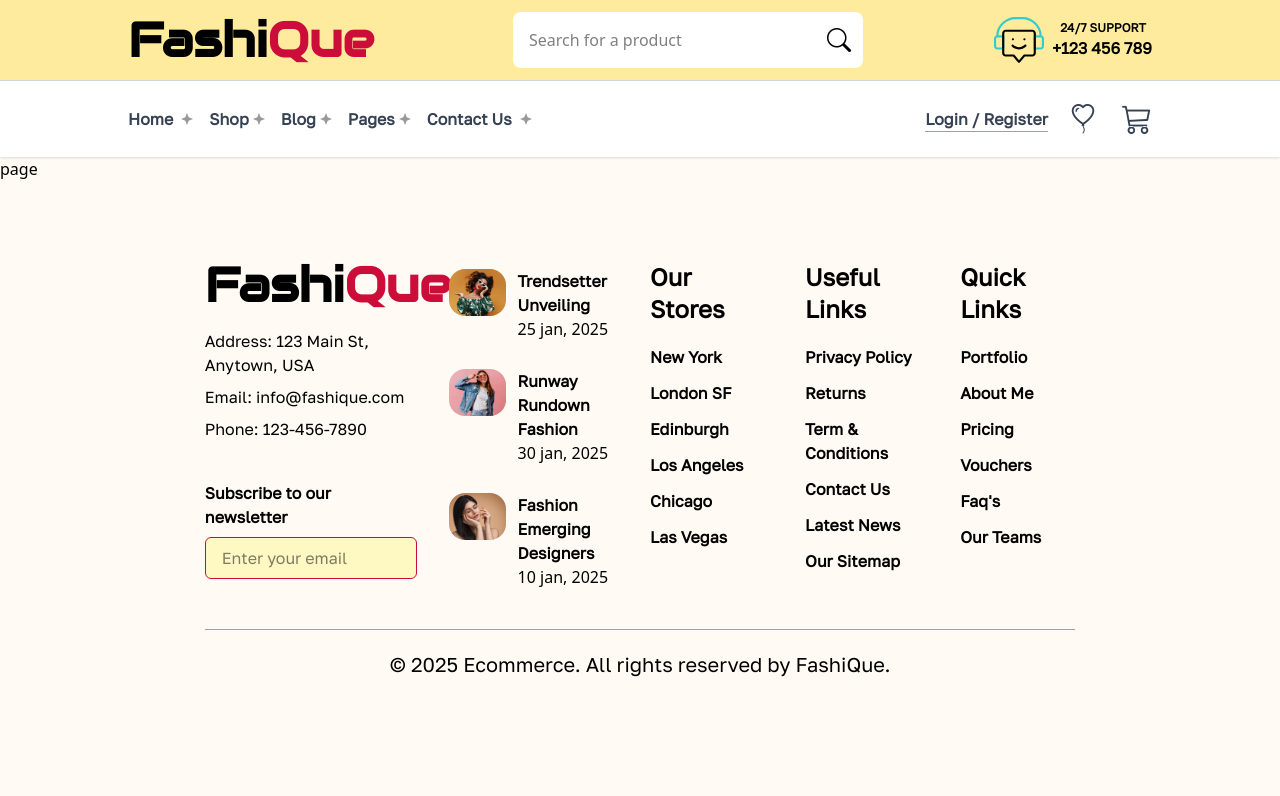
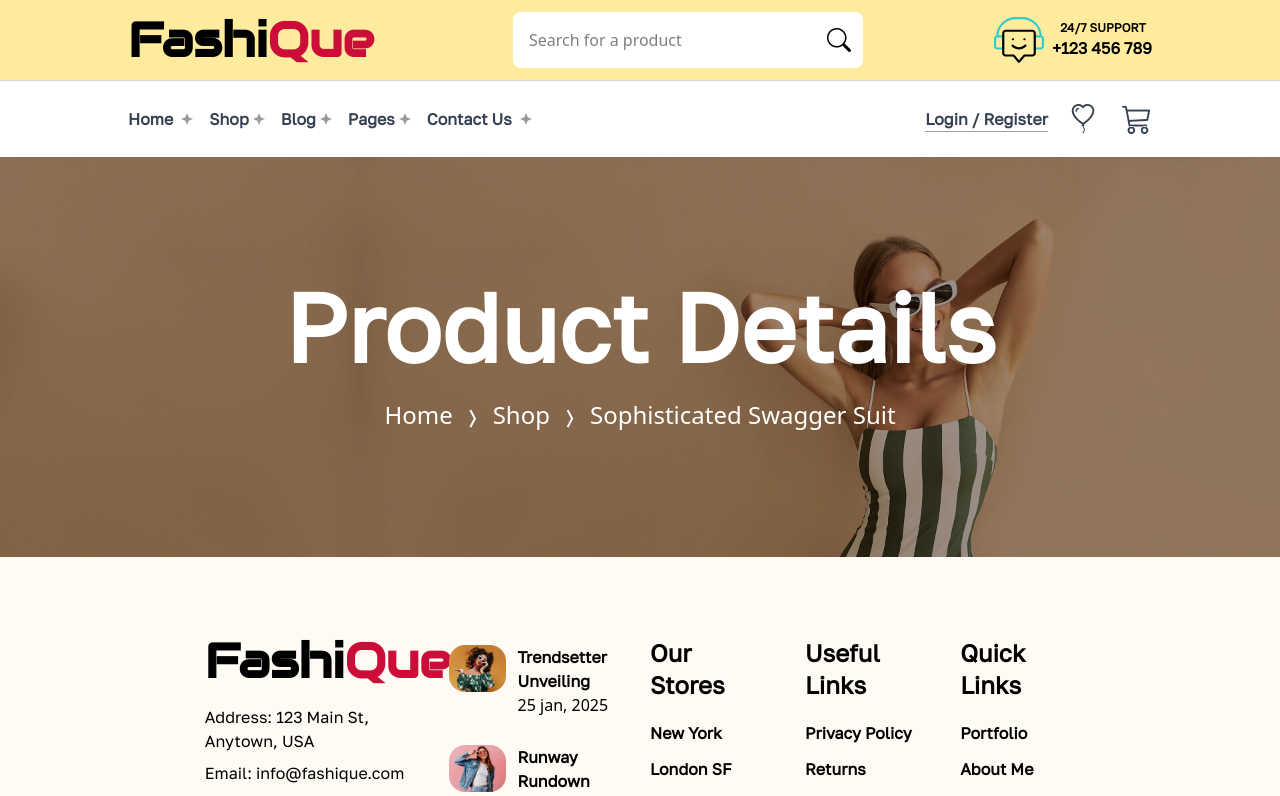
Before and after one commit to Jisap/next16-ecommerce-frontend, a Next.js app: page /UI-Components/Shop/1 in a window 1280 px wide. Shown: the top 796 px of the page. Built offline with nearby package versions, Linux system fonts and the light colour scheme.

Commit message:
feat: Add PageHeader component and implement dynamic product details page.

```diff
--- a/app/UI-Components/Shop/[id]/page.tsx
+++ b/app/UI-Components/Shop/[id]/page.tsx
@@ -1,9 +1,53 @@
-import React from 'react'
+'use client'
 
-const page = () => {
+import Image from "next/image"
+import ProductData from "@/data/ProductsData.json"
+import Link from "next/link"
+import returnPolicy from "@/public/assets/boat.png"
+import packBox from "@/public/assets/pack-box.png"
+import { useParams } from "next/navigation"
+import { useState } from "react"
+import PageHeader from "@/app/components/PageHeader"
+
+
+type ProductType = {
+  id: number;
+  title: string;
+  price: string;
+  image: string;
+  off?: string;
+  cate?: string;
+}
+
+const ProductDetailsPage = () => {
+
+  const { id } = useParams();
+  const product = ProductData.find((p) => p.id.toString() === id);
+
+  if (!product) {
+    return (
+      <div className="text-center py-40 text-3xl font-semibold">
+        Product not found
+      </div>
+    )
+  }
+
+  const [quantity, setQuantity] = useState(1);
+  const priceNumber = Number(product.price.replace("$", ""));
+  const totalPrice = priceNumber * quantity;
+
+  const [activeSize, setActiveSize] = useState("S")
+
   return (
-    <div>page</div>
+    <>
+      <PageHeader
+        title="Product Details"
+        currentPage={product.title}
+        parentPage="Shop"
+        parentLink="/UI-Components/Shop"
+      />
+    </>
   )
 }
 
-export default page
+export default ProductDetailsPage
--- a/app/components/PageHeader.tsx
+++ b/app/components/PageHeader.tsx
@@ -3,9 +3,11 @@ import Link from "next/link";
 interface PageHeaderProps {
   title: string;
   currentPage: string;
+  parentPage?: string;
+  parentLink?: string;
 }
 
-const PageHeader = ({ title, currentPage }: PageHeaderProps) => {
+const PageHeader = ({ title, currentPage, parentPage, parentLink }: PageHeaderProps) => {
   return (
     <div
       className="relative z-1 flex h-[400px] w-full items-center justify-center bg-cover bg-no-repeat text-center bg-position-[60%] sm:bg-center lg:bg-[initial]"
@@ -21,6 +23,14 @@ const PageHeader = ({ title, currentPage }: PageHeaderProps) => {
           <Link href="/" className="hover:text-primary">
             Home
           </Link>
+          {parentPage && parentLink && (
+            <>
+              <i className="ri-arrow-right-wide-line px-2 pt-2"></i>
+              <Link href={parentLink} className="hover:text-primary">
+                {parentPage}
+              </Link>
+            </>
+          )}
           <i className="ri-arrow-right-wide-line px-2 pt-2"></i>
           <span className="">{currentPage}</span>
         </div>
```
